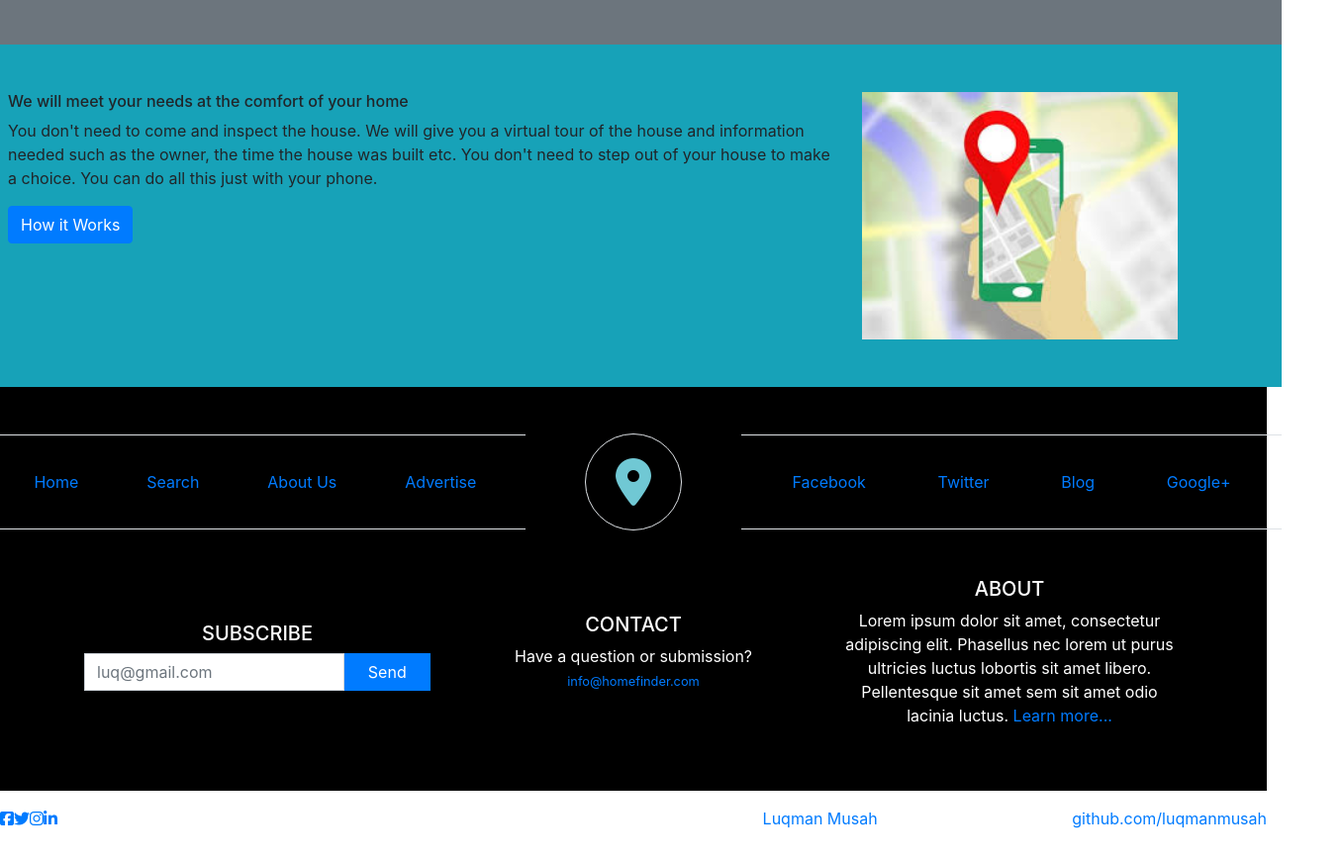
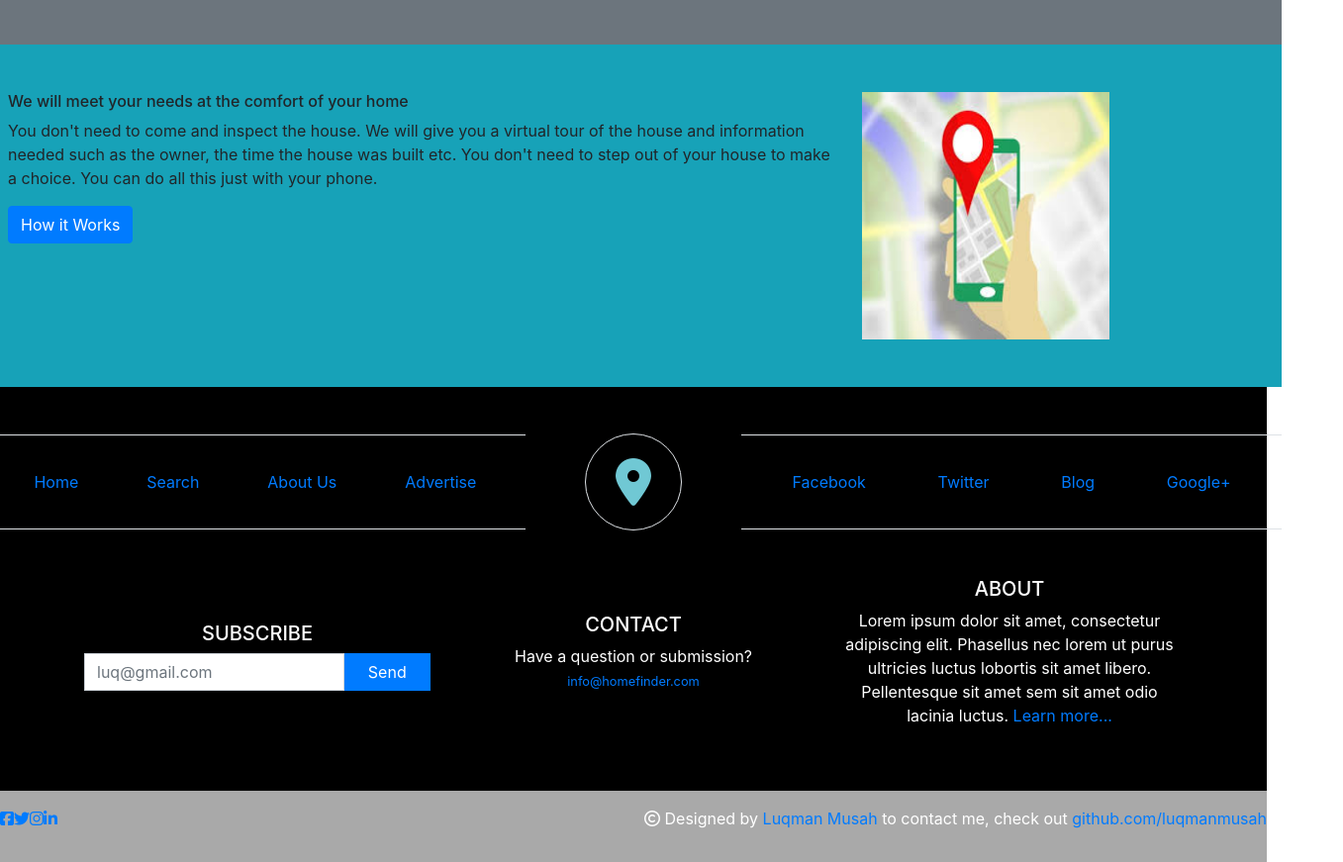
Before and after one commit to luqmanmusah/homefinder, a plain HTML site: page index.html in a window 1280 px wide. Shown: the part 1908-2779 px from the top of the page at 99% size, 1357 px wide, since content can reach past the window. Drawn offline with nearby package versions, Linux system fonts and the light colour scheme.

Commit message:
Merged conflict

```diff
--- a/style.css
+++ b/style.css
@@ -67,25 +67,17 @@
   border-color: #dee2e6;
 }
 
-<<<<<<< HEAD
 .footer-socials {
   justify-items: space;
 }
 
-=======
->>>>>>> 4a9d6df745f40498b23b4189855a67f1604f9376
 footer {
   background-color: darkgrey;
 }
 
 .perks-section img {
-<<<<<<< HEAD
-  width:250px;
-  height:250px;
-=======
   width: 250px;
   height: 250px;
->>>>>>> 4a9d6df745f40498b23b4189855a67f1604f9376
   text-align: center;
 }
 
```
